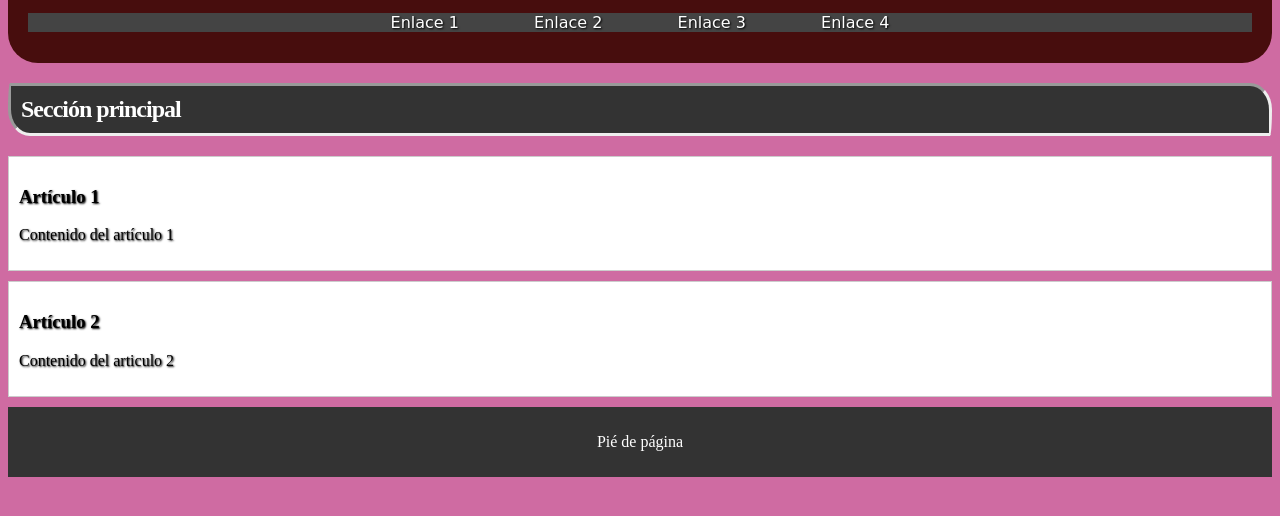
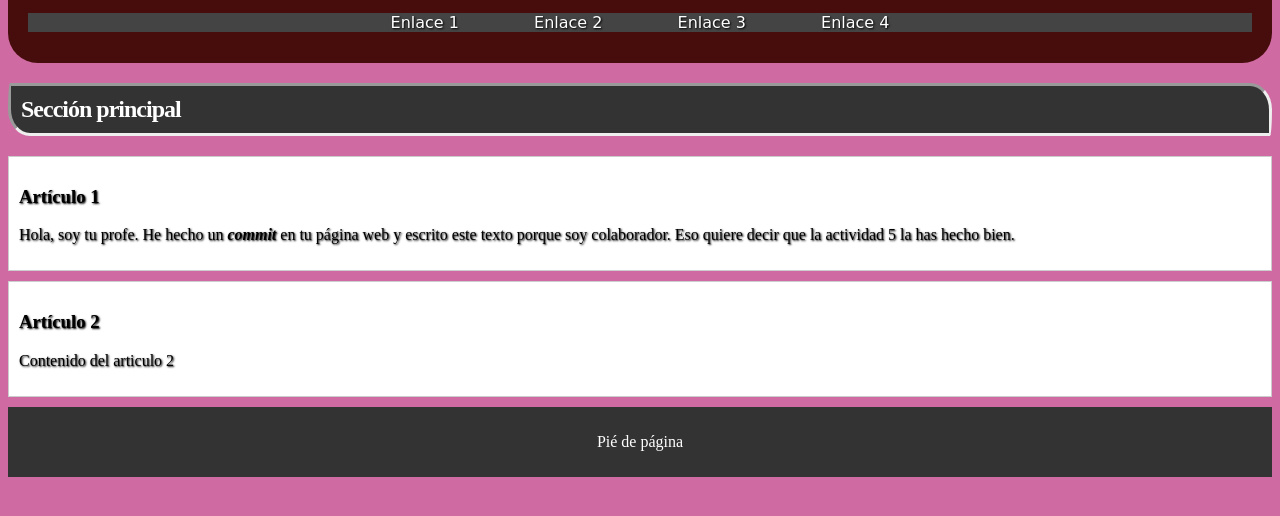
Before and after one commit to drodsan0311/Actividad15, a plain HTML site: page index.html in a window 1280 px wide. Shown: the part 94-610 px from the top of the page. Drawn offline with Linux system fonts and the light colour scheme.

Commit message:
Se inserta texto en el artículo

```diff
--- a/index.html
+++ b/index.html
@@ -24,7 +24,7 @@
                 <h2 class="tituloSeccion">Sección principal</h2>
                 <article>
                     <h3>Artículo 1</h3>
-                    <p>Contenido del artículo 1</p>
+                    <p>Hola, soy tu profe. He hecho un <strong><em>commit</em></strong> en tu página web y escrito este texto porque soy colaborador. Eso quiere decir que la actividad 5 la has hecho bien.</p>
                 </article>
                 <article>
                     <h3>Artículo 2</h3>
```
